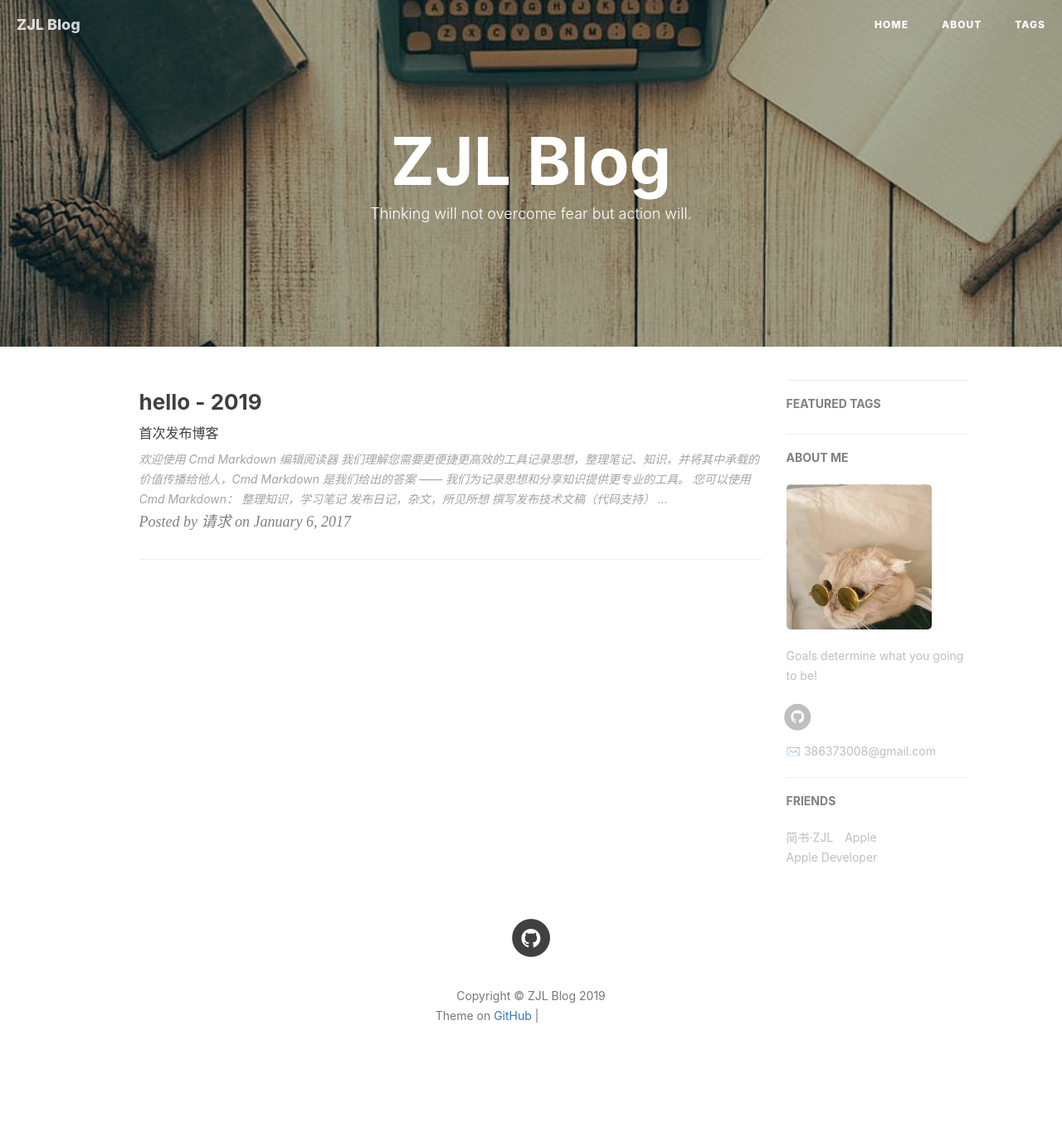
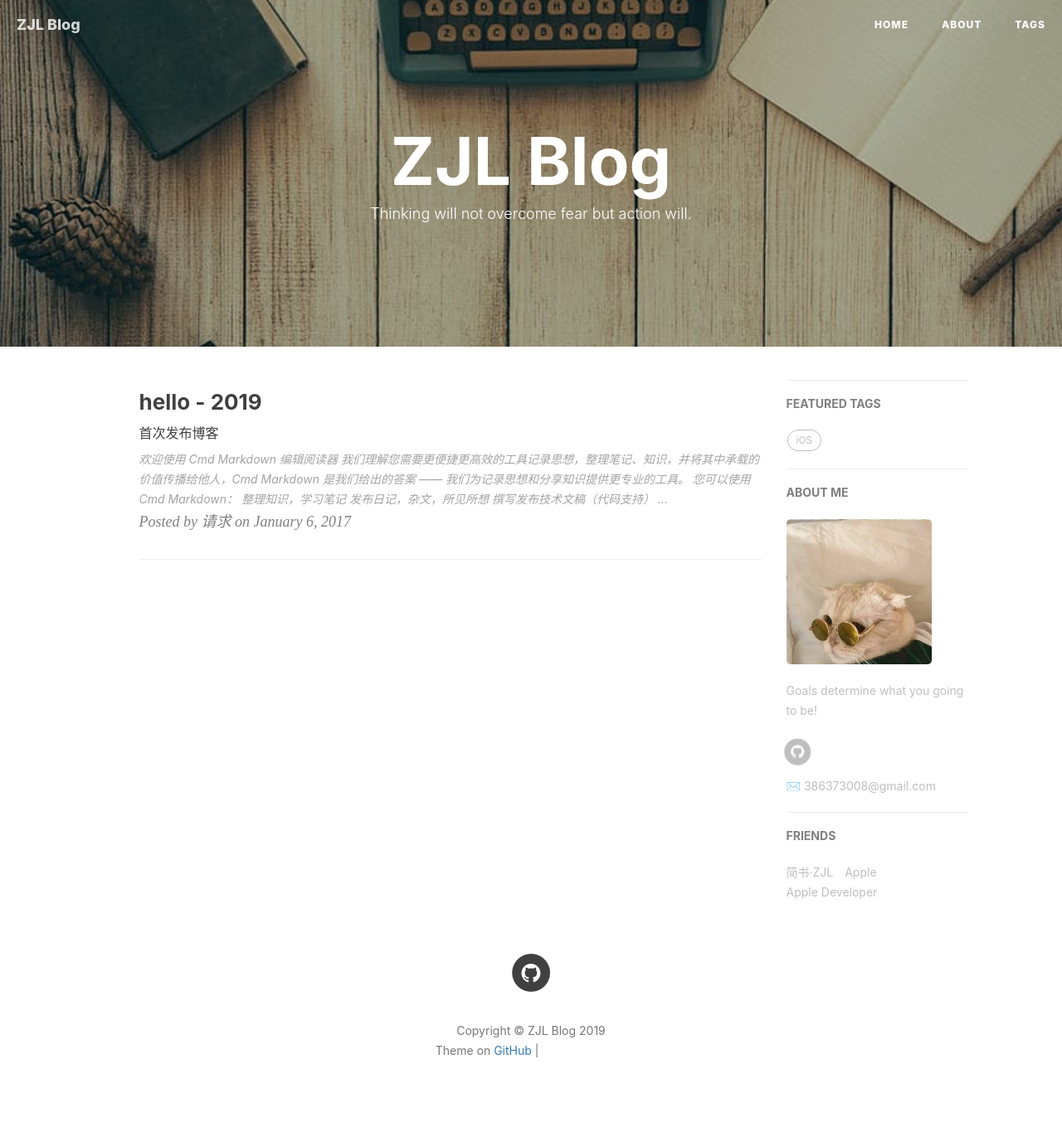
Before and after one commit to yonsjl/yonsjl.github.io, a Jekyll site: the page built from index.html, in a window 1280 px wide. Shown: the whole page at 83% size. Built offline with Jekyll 4.4.1, drawn with Linux system fonts in a browser that asks for light colours; nearby versions of some CDN libraries; the list of posts is cut into pages by our own code; comment, search, counter and statistics services are not loaded; before the commit the page ends 1329 px from its top, so only the background shows below that; grey boxes are pictures that could not be loaded.

Commit message:
博客创建提交

```diff
--- a/_posts/2017-02-04-Hello-2017.md
+++ b/_posts/2017-02-04-Hello-2017.md
@@ -10,6 +10,7 @@ tags:
     - iOS
     - Xcode
     - oc
+    - iOS
 ---
 
 # 欢迎使用 Cmd Markdown 编辑阅读器
```
Also changed, not shown: _includes/nav.html (line endings or trailing spaces), img/favicon.ico.
